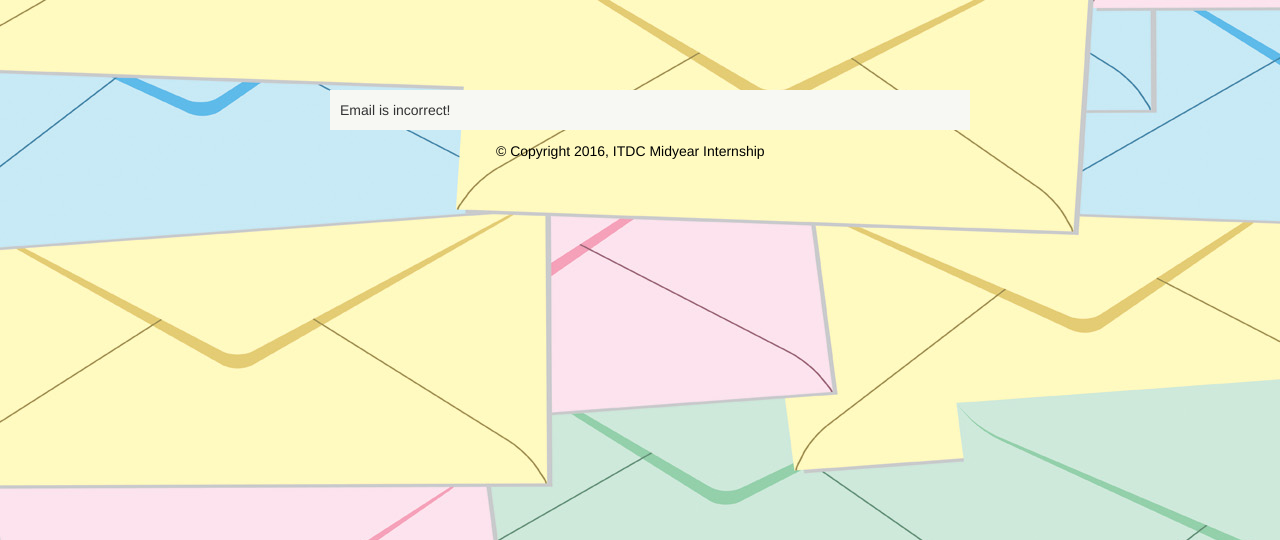
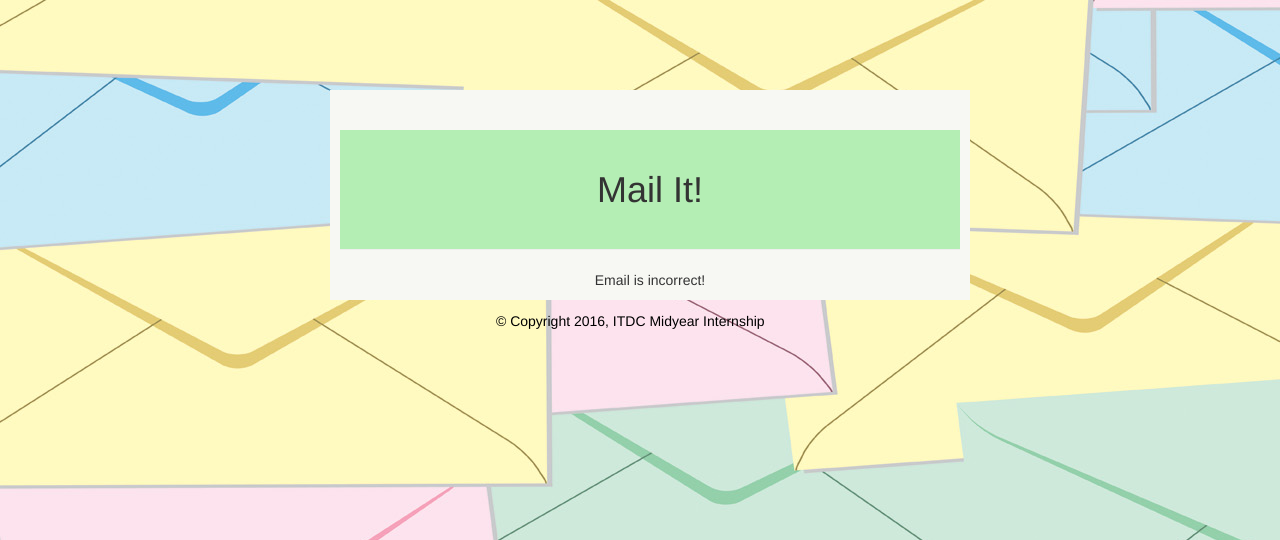
Before and after one commit to genabalos/emailblast, a CodeIgniter app: page /database/index.php/email/sendMail in a window 1280 px wide. Shown: the top 540 px of the page. Run offline with CodeIgniter, Linux system fonts and the light colour scheme; some libraries are stand-ins or nearby versions.

Commit message:
Initial Commit

```diff
--- a/application/views/email_view.php
+++ b/application/views/email_view.php
@@ -1,11 +1,8 @@
 
-			<div class="col-xs-1 col-sm-2 col-md-3 col-lg-3"></div>
-			<div class="container col-xs-10 col-sm-8 col-md-6 col-lg-6" style="background-color: #f7f8f3; margin-top:10px; margin-bottom:10px; margin-right:10px; margin-left:10px;">
-				<div class="row">
-					<div class="box01">
-						<div class="login-window" style="margin-top:10px; margin-bottom:10px; margin-right:10px; margin-left:10px;">
 
-							<?php echo $prompt; ?>
+
+
+							<center><?php echo $prompt; ?></center>
 
 						</div>
 
--- a/application/views/templates/header.php
+++ b/application/views/templates/header.php
@@ -16,3 +16,14 @@
 	<div class="col-xs-12 col-sm-12 col-md-12 col-lg-12" style="height:10%;"> </div>
 
 	<div id="wrapper" style="min-height: 100%; position:relative">
+
+	<div class="col-xs-1 col-sm-2 col-md-2 col-lg-3"></div>
+			<div class="container col-xs-10 col-sm-8 col-md-8 col-lg-6" style="background-color: #f7f8f3; margin-top:10px; margin-bottom:10px; margin-right:10px; margin-left:10px;">
+				<div class="row">
+					<div class="box01">
+						<div class="login-window" style="margin-top:10px; margin-bottom:10px; margin-right:10px; margin-left:10px;">
+							<div class="page-header" style="background-color: #B4EEB4;">
+								<br>
+							  <center><h1>Mail It!</h1></center>
+								</br>
+							</div>
```
Also changed, not shown: application/views/home_view.php (+2 -10 lines).
